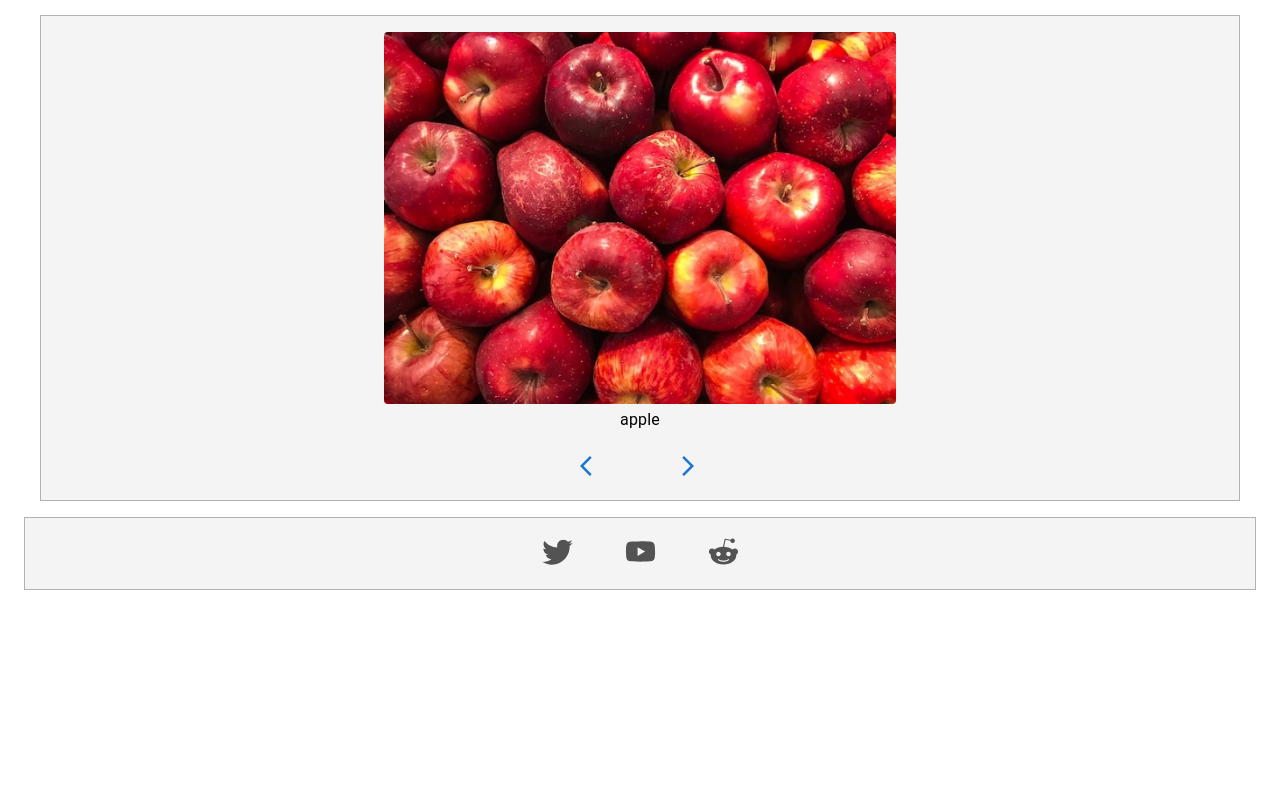
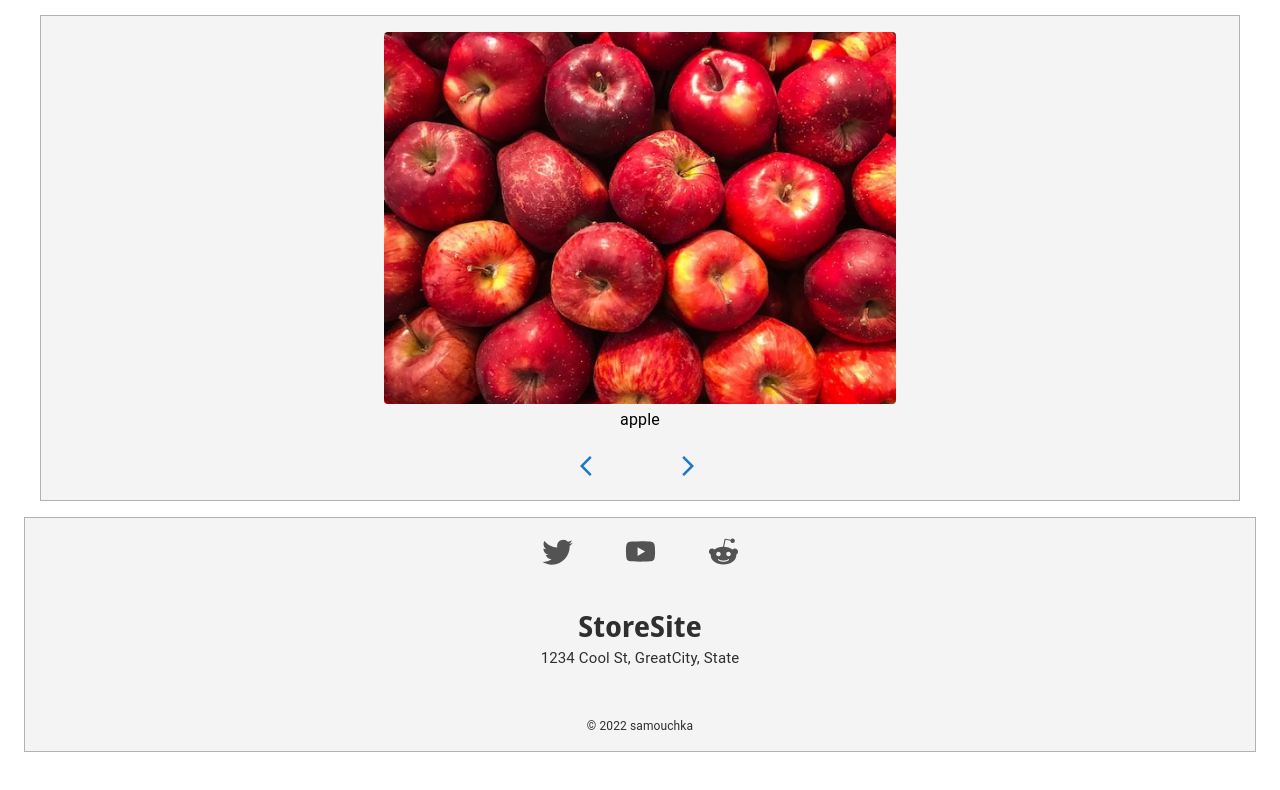
Before and after one commit to samouchka1/storesite, a React (Create React App) app: page / in a window 1280 px wide. Shown: the part 899-1689 px from the top of the page. Before the commit the page ends 1553 px from the top, so only its background shows below. Built offline with nearby package versions, Linux system fonts and the light colour scheme.

Commit message:
edits to footer

```diff
--- a/public/index.html
+++ b/public/index.html
@@ -2,7 +2,12 @@
 <html lang="en">
   <head>
     <meta charset="utf-8" />
-    <link rel="icon" href="%PUBLIC_URL%/favicon.ico" />
+
+    <!--GOOGLE FONT-->
+    <link rel="preconnect" href="https://fonts.googleapis.com">
+    <link rel="preconnect" href="https://fonts.gstatic.com" crossorigin>
+    <link href="https://fonts.googleapis.com/css2?family=Noto+Sans+Display:wght@400;600&display=swap" rel="stylesheet">
+
     <meta name="viewport" content="width=device-width, initial-scale=1" />
     <meta name="theme-color" content="#000000" />
     <meta
--- a/src/Footer.js
+++ b/src/Footer.js
@@ -7,7 +7,8 @@ import {
     ListItem,
     Toolbar,
     Tooltip,
-    //Typography
+    Typography,
+    Box
 } from '@mui/material';
 import TwitterIcon from '@mui/icons-material/Twitter';
 import YouTubeIcon from '@mui/icons-material/YouTube';
@@ -39,14 +40,29 @@ const footerStyles = {
     alignItems: 'center',
     position: 'relative',
     width: '100%',
-    backgroundColor : '#f4f4f4', //background color
-    border: 'solid 1px #b2b2b2',
+    backgroundColor : '#f4f4f4',
     boxShadow: 'none',
+}
+
+const footerTitleStyles = {
+    fontSize: {
+        md: '28px',
+        xs: '25px'
+    },
+    fontFamily: '\'Noto Sans Display\', sans-serif',
+    fontWeight: '600'
+}
+
+const signatureStyles = {
+    margin: '3rem 0 1rem',
+    fontSize: '12px',
+    caretColor: 'transparent'
 }
 
 const Footer = () => {
   return (
     <Container maxWidth={false} sx={{margin: '1rem 0 4rem'}}>
+        <Box sx={{backgroundColor : '#f4f4f4', border: 'solid 1px #b2b2b2'}}>
             <AppBar sx={footerStyles}>
                 <Toolbar>
                     <List sx={{display: 'flex'}}>
@@ -67,6 +83,15 @@ const Footer = () => {
                 </Toolbar>
             </AppBar>
 
+            <Box sx={{textAlign: 'center', margin: '1rem 0', color: '#2f2f2f'}}>
+                <Typography sx={footerTitleStyles}>StoreSite</Typography>
+                <Typography sx={{fontSize: '15px'}}>1234 Cool St, GreatCity, State</Typography>
+                <Typography sx={signatureStyles}>
+                    &copy; {new Date().getFullYear()} samouchka
+                </Typography>
+            </Box>
+        </Box>
+
     </Container>
   )
 }
--- a/src/index.css
+++ b/src/index.css
@@ -13,5 +13,5 @@ code {
 }
 
 .test {
-  color: #535353;
+  color: #2f2f2f;
 }
```
Lines whose indentation alone changed are shown as unchanged.
